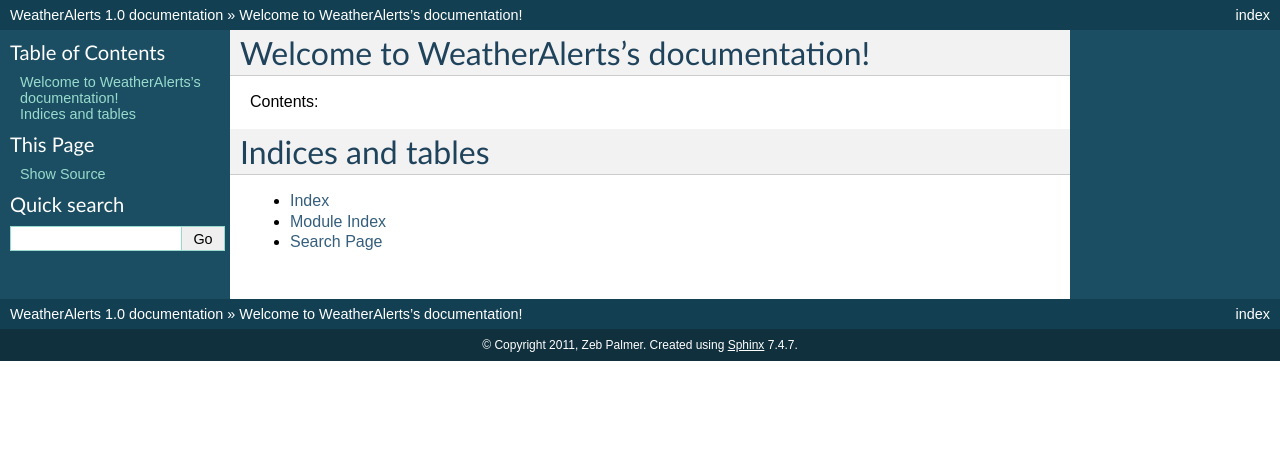
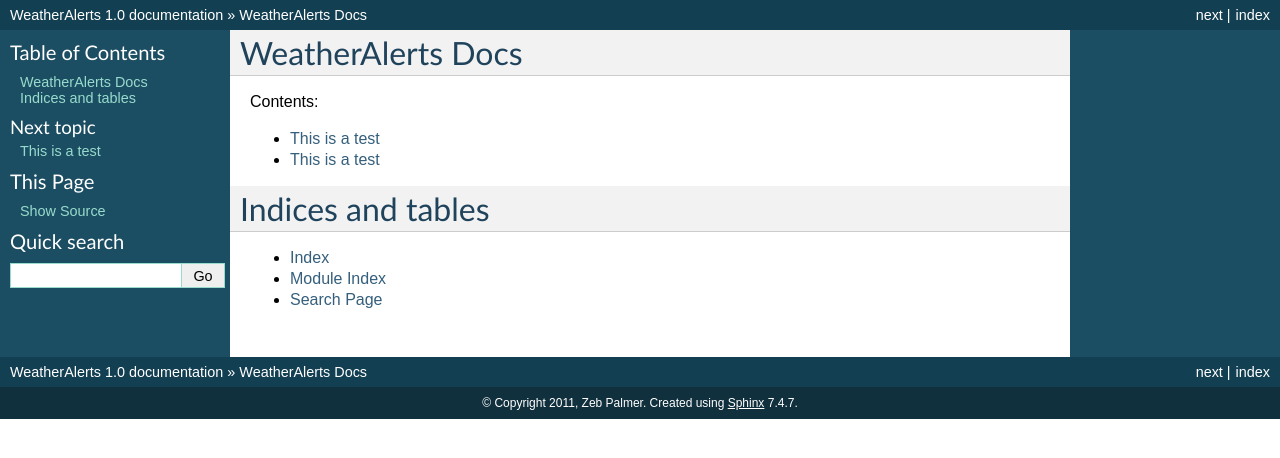
Before and after one commit to zebpalmer/WeatherAlerts, a Sphinx documentation site: the page built from docs/index.rst, in a window 1280 px wide. Shown: the top 458 px of the page. Built offline with Sphinx 7.4.7, drawn with Linux system fonts in a browser that asks for light colours.

Commit message:
starting docs

```diff
--- /dev/null
+++ b/docs/about.rst
@@ -0,0 +1,4 @@
+This is a test
+=================
+
+only a test, move along
--- a/docs/index.rst
+++ b/docs/index.rst
@@ -3,13 +3,16 @@
    You can adapt this file completely to your liking, but it should at least
    contain the root `toctree` directive.
 
-Welcome to WeatherAlerts's documentation!
-=========================================
+WeatherAlerts Docs
+===================
 
 Contents:
 
 .. toctree::
    :maxdepth: 2
+
+   about
+   nagios
 
 Indices and tables
 ==================
--- /dev/null
+++ b/docs/nagios.rst
@@ -0,0 +1,4 @@
+This is a test
+=================
+
+only a test, move along
```
